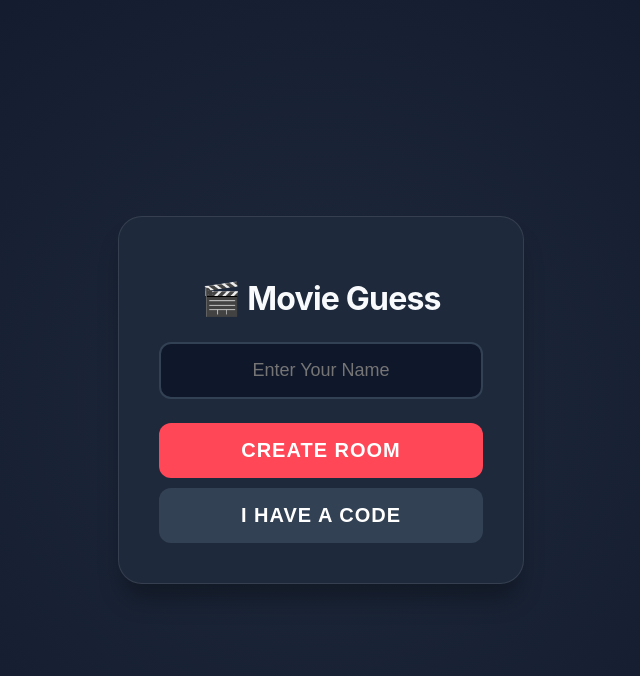
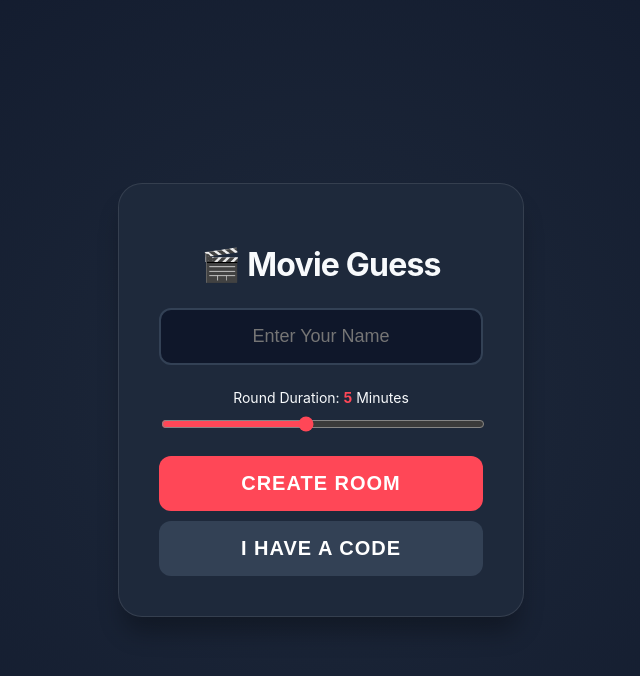
Before and after one commit to AanchalKhokhariya/fastAPI_Scribble-and-Guess-Game, a FastAPI app: page / in a window 1280 px wide. Shown: the top 676 px of the page, without its empty margins (319-959 px from the left). Run offline with FastAPI, Linux system fonts and the light colour scheme.

Commit message:
Added feature of timer to be asked during create room

```diff
--- a/main.py
+++ b/main.py
@@ -32,35 +32,28 @@ rooms: Dict[str, ConnectionManager] = {}
 async def join(
     name: str = Form(...),
     room_code: str = Form(None),
-    action: str = Form(...)
+    action: str = Form(...),
+    duration: int = Form(5)
 ):
-
-    if room_code and room_code.strip():
-        room_code = room_code.upper().strip()
-
-        if action != "create":
-            action = "join"
-
     if action == "create":
         room_code = ''.join(random.choices(string.ascii_uppercase + string.digits, k=6))
-        rooms[room_code] = ConnectionManager()
+        # Ensure we use the 'duration' from the form here
+        rooms[room_code] = ConnectionManager(duration_mins=duration)
 
     elif action == "join":
         if not room_code:
             return RedirectResponse(url="/?error=missing_code", status_code=303)
-
+        room_code = room_code.upper().strip()
         if room_code not in rooms:
             return RedirectResponse(url=f"/?error=not_found&code={room_code}", status_code=303)
 
     response = RedirectResponse(url="/game", status_code=303)
-
     response.set_cookie(key="username", value=name)
     response.set_cookie(key="room_id", value=room_code)
-
     return response
 
 @app.get("/leave")
-async def leave_room(username: str = Cookie(None), room_id: str = Cookie(None)):
+async def leave(username: str = Cookie(None), room_id: str = Cookie(None)):
     if room_id in rooms and username:
         manager = rooms[room_id]
         await manager.handle_voluntary_leave(username)
@@ -94,11 +87,14 @@ def get_random_movie():
     return random.choice(MOVIE_POOL_DICT)
 
 class ConnectionManager:
-    def __init__(self):
+    def __init__(self, duration_mins=5):
         self.active_connections: Dict[str, WebSocket] = {}
         self.ws_to_name: Dict[int, str] = {}
         self.draw_history: List[dict] = []
+        self.round_duration = duration_mins * 60
+
         self.round_timer_task = None
+
         self.game_state = {
             "movie": "",
             "display_name": "",
@@ -166,7 +162,17 @@ class ConnectionManager:
                 print("Drawer disconnected, waiting for reconnect...")
                 return False
 
-    async def start_round_timer(self, duration=480):
+    async def start_round_timer(self, duration=None):
+        if duration is None:
+            duration = self.round_duration
+
+        if self.round_timer_task:
+            self.round_timer_task.cancel()
+
+        end_timestamp = time.time() + duration
+
+        r.set(f"round_end_time:{id(self)}", end_timestamp)
+
         if self.round_timer_task:
             self.round_timer_task.cancel()
 
@@ -178,9 +184,8 @@ class ConnectionManager:
                 await asyncio.sleep(duration)
                 if self.game_state["is_round_active"]:
                     self.game_state["is_round_active"] = False
-                    self.game_state["winner_announcement"] = "⏰ Time's up! No one guessed."
+                    self.game_state["winner_announcement"] = "⏰ Time's up!"
                     self.game_state["revealed_movie"] = self.game_state["movie"]
-                    r.delete("round_end_time")
                     await self.broadcast({
                         "type": "announcement",
                         "message": self.game_state["winner_announcement"],
@@ -232,16 +237,16 @@ class ConnectionManager:
                 continue
 
     async def handle_voluntary_leave(self, name: str):
-        """Specifically handles when a player clicks the Leave button."""
+        """Called when a player clicks the 'Leave' button."""
         if name in self.active_connections:
 
             ws = self.active_connections.pop(name)
-            if name in self.ws_to_name:
+            if id(ws) in self.ws_to_name:
                 del self.ws_to_name[id(ws)]
 
 
             if name == self.game_state["drawer_name"]:
-                print(f"Drawer {name} left voluntarily. Reassigning...")
+                print(f"Drawer {name} left. Reassigning...")
                 if self.active_connections:
                     new_drawer = random.choice(list(self.active_connections.keys()))
                     self.game_state["drawer_name"] = new_drawer
@@ -307,11 +312,15 @@ async def websocket_endpoint(
                 manager.game_state["movie"] = data["movie"].upper()
                 manager.game_state["display_name"] = process_movie(manager.game_state["movie"])
                 manager.game_state["is_round_active"] = True
-                await manager.start_round_timer(480)
+
+                await manager.start_round_timer(duration=manager.round_duration)
+
                 await manager.broadcast({
-                    "type": "game_start", "display": manager.game_state["display_name"],
-                    "full_movie": manager.game_state["movie"], "drawer_name": manager.game_state["drawer_name"],
-                    "time_left": 480
+                    "type": "game_start",
+                    "display": manager.game_state["display_name"],
+                    "full_movie": manager.game_state["movie"],
+                    "drawer_name": manager.game_state["drawer_name"],
+                    "time_left": manager.round_duration
                 })
             elif data["type"] == "won" and manager.game_state["is_round_active"]:
                 manager.game_state["is_round_active"] = False
@@ -350,13 +359,13 @@ async def websocket_endpoint(
                     manager.game_state["movie"] = movie
                     manager.game_state["display_name"] = process_movie(movie)
                     manager.game_state["is_round_active"] = True
-                    await manager.start_round_timer(480)
+                    await manager.start_round_timer(duration=manager.round_duration)
                     await manager.broadcast({
                         "type": "game_start",
                         "display": manager.game_state["display_name"],
                         "full_movie": manager.game_state["movie"],
                         "drawer_name": manager.game_state["drawer_name"],
-                        "time_left": 480
+                        "time_left": manager.round_duration # Use the dynamic duration
                     })
     except WebSocketDisconnect:
         if await manager.disconnect(websocket):
--- a/templates/front_page.html
+++ b/templates/front_page.html
@@ -78,7 +78,14 @@
             </div>
 
             <input type="hidden" name="action" id="actionInput" value="create">
-
+            <div id="timer-selection" style="margin-bottom: 20px;">
+                <label for="duration" style="display: block; margin-bottom: 8px; font-size: 14px; color: var(--text-dim);">
+                    Round Duration: <span id="duration-val" style="color: var(--primary); font-weight: bold;">5</span> Minutes
+                </label>
+                <input type="range" name="duration" id="duration" min="1" max="10" value="5"
+                    style="width: 100%; accent-color: var(--primary);"
+                    oninput="document.getElementById('duration-val').innerText = this.value">
+            </div>
             <div id="button-container" style="display: flex; gap: 10px; flex-direction: column;">
                 <button type="submit" id="submitBtn" class="start-btn">Create Room</button>
 
@@ -90,6 +97,7 @@
 <script>
     function toggleJoinUI() {
         document.getElementById('join-section').style.display = 'block';
+        document.getElementById('timer-selection').style.display = 'none'; // Hide timer for joiners
         document.getElementById('submitBtn').innerText = 'Join Room';
         document.getElementById('actionInput').value = 'join';
         document.getElementById('showJoinBtn').style.display = 'none';
--- a/templates/index.html
+++ b/templates/index.html
@@ -136,7 +136,7 @@
                 <p id="room-display" style="margin: 0; font-weight: bold; color: var(--accent);">ROOM: {{ room_code }}</p>
                 <p id="player-welcome" style="margin: 0; font-size: 0.8rem; color: var(--text-dim);">{{ username }}</p>
             </div>
-            <button onclick="leaveGame()" class="btn" style="background: #475569; border: none; padding: 5px 15px;">Leave</button>
+            <button onclick="leaveGame()" class="btn" style="background: #ef4444; border: none; padding: 5px 15px;">Leave Room</button>
         </div>
     </header>
     <div id="disconnect-overlay" class="hidden" style="position: fixed; top: 0; left: 0; width: 100%; height: 100%; background: rgba(15, 23, 42, 0.95); color: white; z-index: 10000; display: flex; flex-direction: column; justify-content: center; align-items: center;">
```
